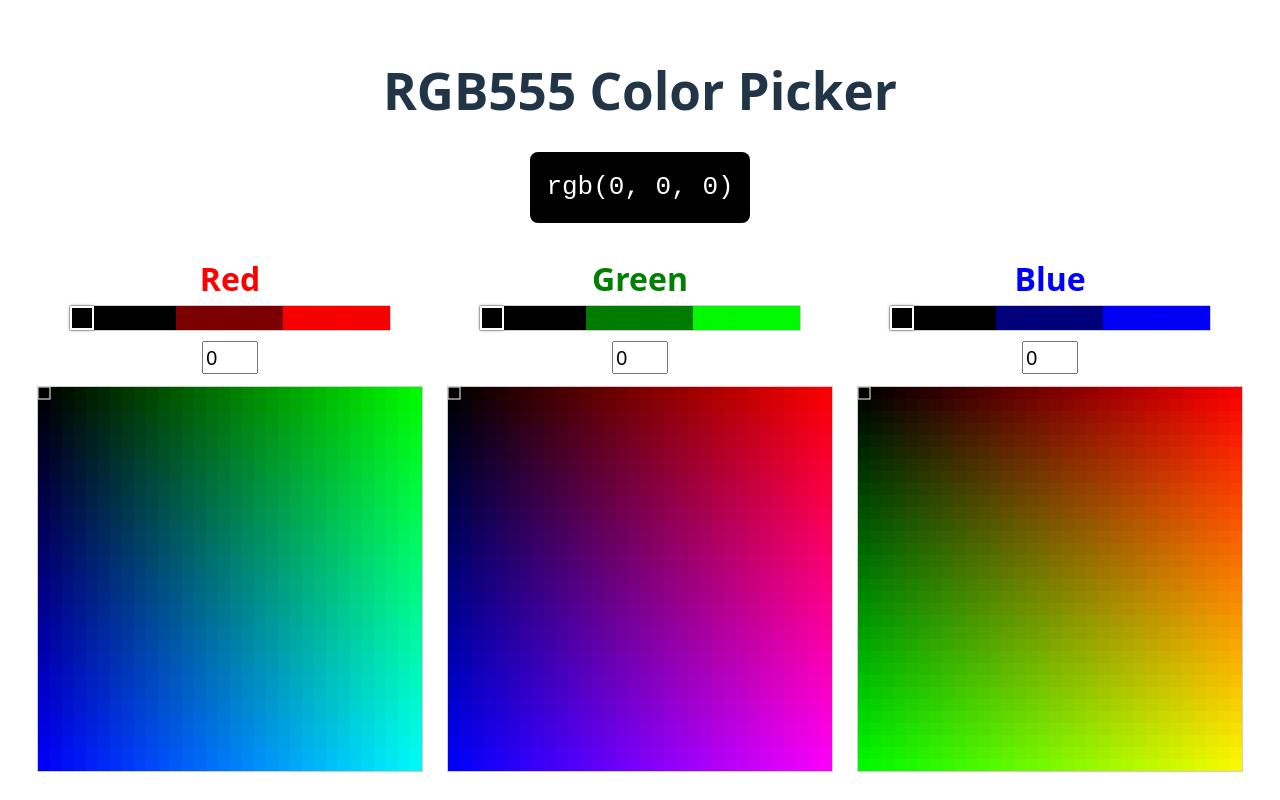
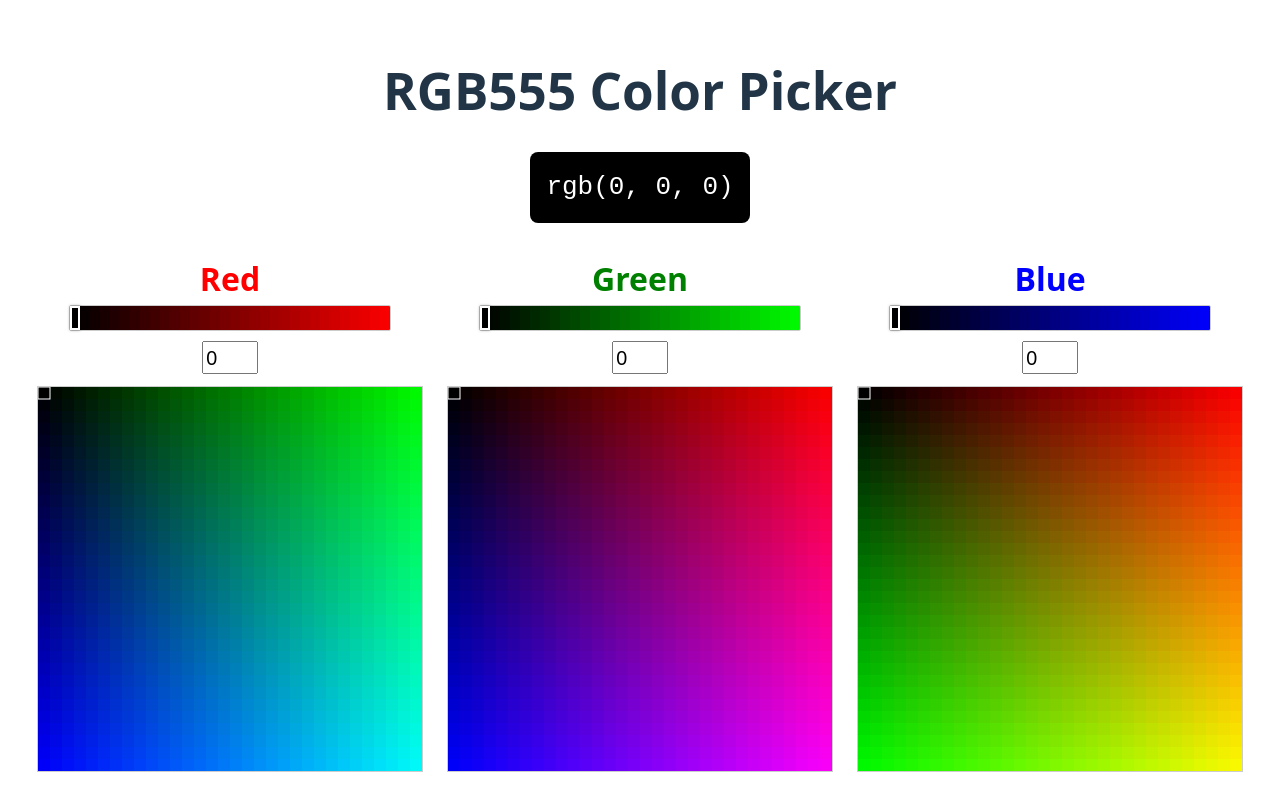
Before and after one commit to mgoetz-nerdery/mgoetz-nerdery.github.io, a React (Vite) app in the folder rgb555/: page / in a window 1280 px wide. Built offline with nearby package versions, Linux system fonts and the light colour scheme.

Commit message:
Fix slider background style

```diff
--- a/rgb555/src/ColorColumn.module.css
+++ b/rgb555/src/ColorColumn.module.css
@@ -25,17 +25,10 @@
   height: 24px;
   border: solid 1px #ccc;
   border-radius: 2px;
-
-  position: relative;
-  background: var(--gradient-start);
-
-  &::before {
-    position: absolute;
-    inset: 0;
-    background: linear-gradient(90deg, #0000, var(--gradient-end));
-    filter: url(#step);
-    content: " ";
-  }
+  background-image: var(--image);
+  background-position: 0 0, 10px 0, 20px 0, 30px 0, 40px 0, 50px 0, 60px 0, 70px 0, 80px 0, 90px 0, 100px 0, 110px 0, 120px 0, 130px 0, 140px 0, 150px 0, 160px 0, 170px 0, 180px 0, 190px 0, 200px 0, 210px 0, 220px 0, 230px 0, 240px 0, 250px 0, 260px 0, 270px 0, 280px 0, 290px 0, 300px 0, 310px;
+  background-size: 10px 100%;
+  background-repeat: no-repeat;
 }
 
 input[type=range]::-webkit-slider-thumb {
@@ -44,7 +37,7 @@ input[type=range]::-webkit-slider-thumb {
   border-radius: 0;
   box-shadow: rgba(0, 0, 0, .5) 0 0 3px;
   height: 24px;
-  width: 24px;
+  width: 10px;
 }
 
 
@@ -55,7 +48,7 @@ input[type=range]::-moz-range-thumb {
   border-radius: 0;
   box-shadow: rgba(0, 0, 0, .5) 0 0 3px;
   height: 24px;
-  width: 24px;
+  width: 10px;
 }
 
 .numberInput {
--- a/rgb555/src/ColorColumn.tsx
+++ b/rgb555/src/ColorColumn.tsx
@@ -42,6 +42,18 @@ function ColorColumn({ color, red, green, blue, setValue, canvasHandler }: Color
     color === 'green' ? green :
     blue;
 
+  const getGradientStop = (index: number) => {
+    if (color === 'red') {
+      return rgb555torgb888(index, green, blue);
+    }
+    if (color === 'green') {
+      return rgb555torgb888(red, index, blue);
+    }
+    if (color === 'blue') {
+      return rgb555torgb888(red, green, index);
+    }
+  };
+
   useEffect(() => {
     const xCoord = color === 'red' ? green : red;
     const yCoord = color === 'blue' ? green : blue;
@@ -49,21 +61,14 @@ function ColorColumn({ color, red, green, blue, setValue, canvasHandler }: Color
     drawCanvas(canvasRef.current!, color, value, xCoord, yCoord);
   }, [blue, color, green, red, value])
 
-
   const labelClass =
     color === 'red' ? styles.red :
     color === 'green' ? styles.green :
     styles.blue;
 
-  const gradientStart =
-    color === 'red' ? rgb555torgb888(0, green, blue) :
-    color === 'green' ? rgb555torgb888(red, 0, blue) :
-    rgb555torgb888(red, green, 0);
-
-  const gradientEnd =
-    color === 'red' ? rgb555torgb888(31, green, blue) :
-    color === 'green' ? rgb555torgb888(red, 31, blue) :
-    rgb555torgb888(red, green, 31);
+  const backgroundColor = Array.from({ length: 32 }).map((_, index) =>
+    `linear-gradient(${getGradientStop(index)}, ${getGradientStop(index)})`
+  ).join(', ');
 
   const triggerCanvas = (e: MouseEvent) => {
     const rect = canvasRef.current!.getBoundingClientRect();
@@ -79,6 +84,7 @@ function ColorColumn({ color, red, green, blue, setValue, canvasHandler }: Color
   };
 
   const sliderId = `${color}-slider`;
+  const textId = `${color}-text`;
   const canvasId = `${color}-canvas`;
   return (
     <div className={styles.colorSliderColumn}>
@@ -93,9 +99,10 @@ function ColorColumn({ color, red, green, blue, setValue, canvasHandler }: Color
         value={value}
         onChange={e => setValue(Number(e.target.value))}
         className={styles.sliderInput}
-        style={{'--gradient-start': gradientStart, '--gradient-end': gradientEnd} as React.CSSProperties}
+        style={{'--image': backgroundColor} as React.CSSProperties}
       />
       <input
+        id={textId}
         type="number"
         min={0}
         max={31}
```
